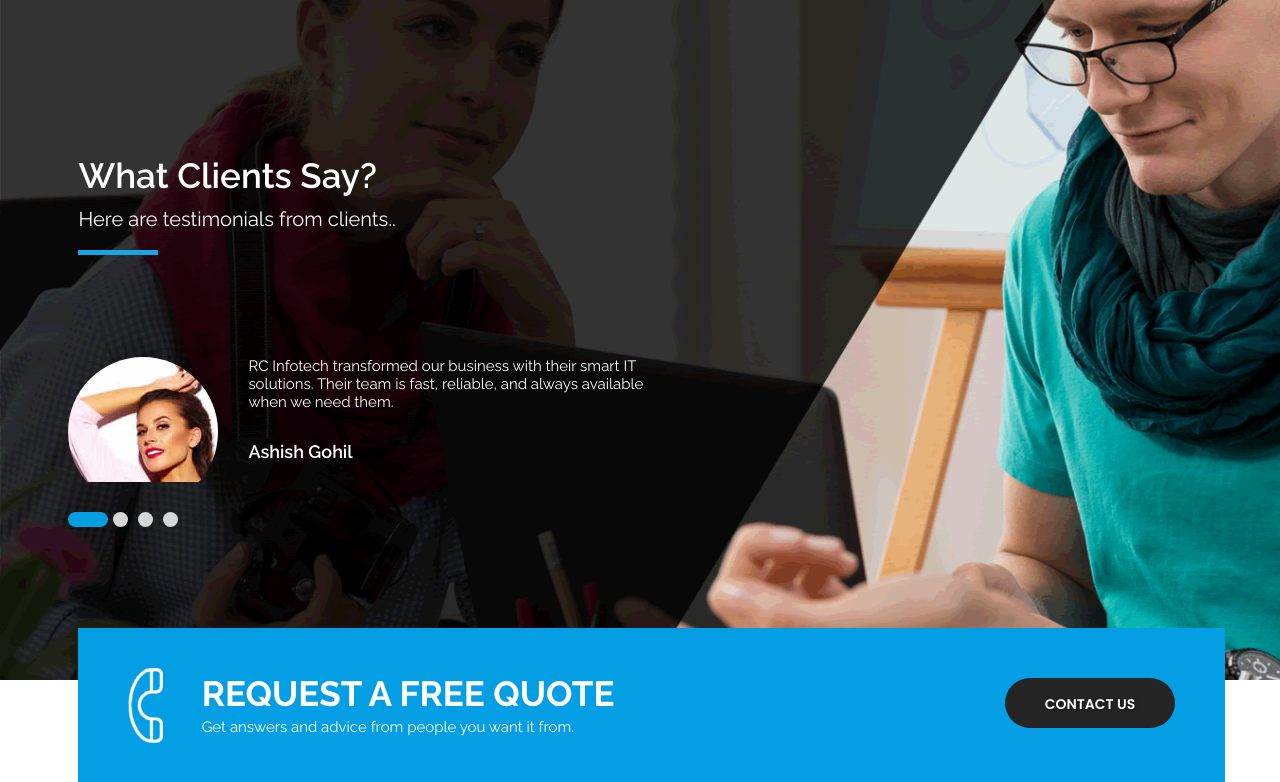
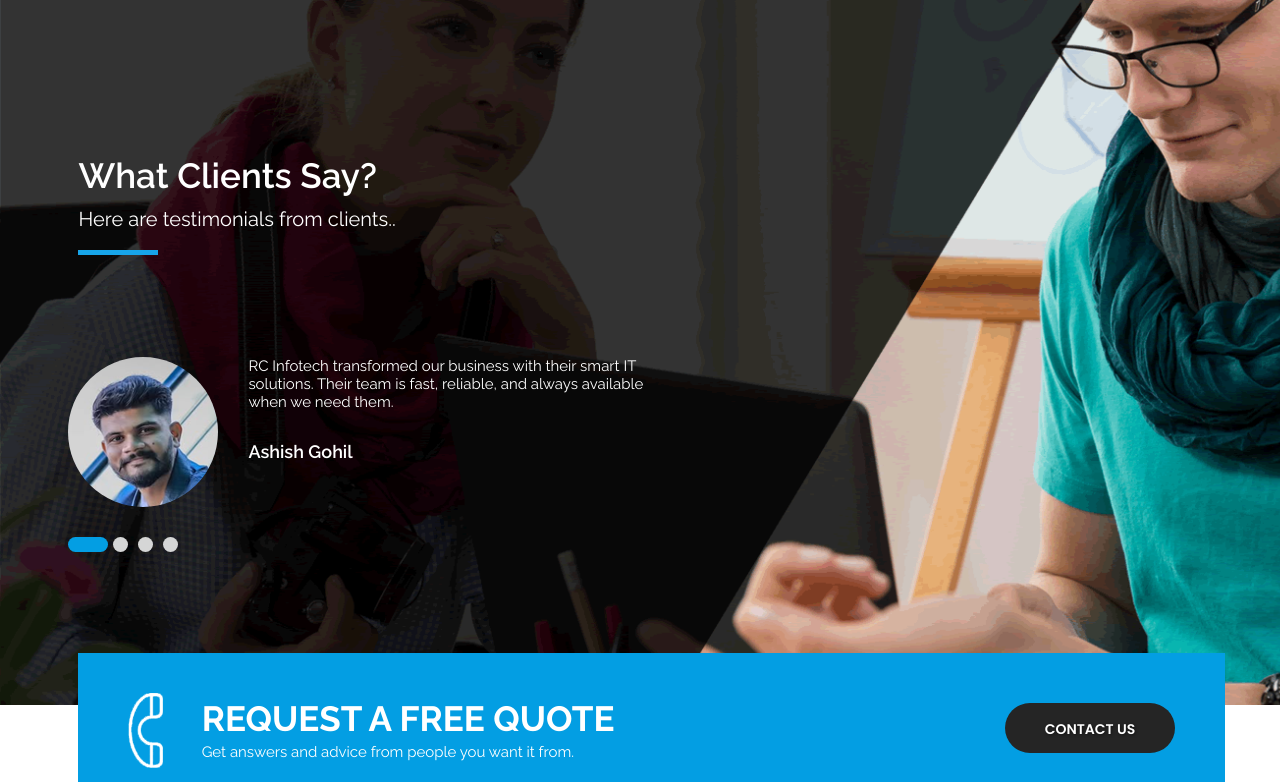
Before and after one commit to UtsavDungrani/RCInfotech, a PHP site: page /RCInfotech/index.php in a window 1280 px wide. Shown: the part 5333-6115 px from the top of the page. Run offline with PHP 8.4, Linux system fonts and the light colour scheme; data that the repository does not hold is empty.

Commit message:
Initial commit

```diff
--- a/testimonial.php
+++ b/testimonial.php
@@ -24,10 +24,10 @@
             <!-- The slideshow -->
             <div class="carousel-inner">
               <div class="carousel-item active">
-                <div class="testimonial-container">
+                <div class="testimonial-container" style="min-height: 150px;">
                   <div class="testimonial-content"> RC Infotech transformed our business with their smart IT solutions.
                     Their team is fast, reliable, and always available when we need them. </div>
-                  <div class="testimonial-photo"> <img src="images/it_service/client1.jpg" class="img-responsive"
+                  <div class="testimonial-photo"> <img src="images/it_service/testimonial1.png" class="img-responsive"
                       alt="#"> </div>
                   <div class="testimonial-meta">
                     <h4>Ashish Gohil</h4>
@@ -35,10 +35,10 @@
                 </div>
               </div>
               <div class="carousel-item">
-                <div class="testimonial-container">
+                <div class="testimonial-container" style="min-height: 150px;">
                   <div class="testimonial-content"> Excellent service and support! The website they built for us is
                     smooth, responsive, and exactly what we needed and also maintain it very well.</div>
-                  <div class="testimonial-photo"> <img src="images/it_service/client2.jpg" class="img-responsive"
+                  <div class="testimonial-photo"> <img src="images/it_service/testimonial2.png" class="img-responsive"
                       alt="#"> </div>
                   <div class="testimonial-meta">
                     <h4>Utsav Dungrani</h4>
@@ -46,10 +46,10 @@
                 </div>
               </div>
               <div class="carousel-item">
-                <div class="testimonial-container">
+                <div class="testimonial-container" style="min-height: 150px;">
                   <div class="testimonial-content"> Highly professional and skilled team. RC Infotech handled our
                     hardware setup and network issues perfectly.</div>
-                  <div class="testimonial-photo"> <img src="images/it_service/client3.jpg" class="img-responsive"
+                  <div class="testimonial-photo"> <img src="images/it_service/testimonial3.png" class="img-responsive"
                       alt="#"> </div>
                   <div class="testimonial-meta">
                     <h4>Ayush Joshi</h4>
@@ -57,13 +57,13 @@
                 </div>
               </div>
               <div class="carousel-item">
-                <div class="testimonial-container">
+                <div class="testimonial-container" style="min-height: 150px;">
                   <div class="testimonial-content"> Their quick response and affordable services helped us get our
                     project live on time. Highly recommended! </div>
-                  <div class="testimonial-photo"> <img src="images/it_service/client3.jpg" class="img-responsive"
+                  <div class="testimonial-photo"> <img src="images/it_service/testimonial4.png" class="img-responsive"
                       alt="#"> </div>
                   <div class="testimonial-meta">
-                    <h4>Maria Anderson</h4>
+                    <h4>Jignesh Solanki</h4>
                   </div>
                 </div>
               </div>
```
Also changed, not shown: images/it_service/client1.jpg (deleted), images/it_service/client1.png (deleted), images/it_service/client2.jpg (deleted), images/it_service/client2.png (deleted), images/it_service/client3.jpg (deleted), images/it_service/client3.png (deleted), images/it_service/testimonial1.png (added), images/it_service/testimonial2.png (added), images/it_service/testimonial3.png (added), images/it_service/testimonial4.png (added).
